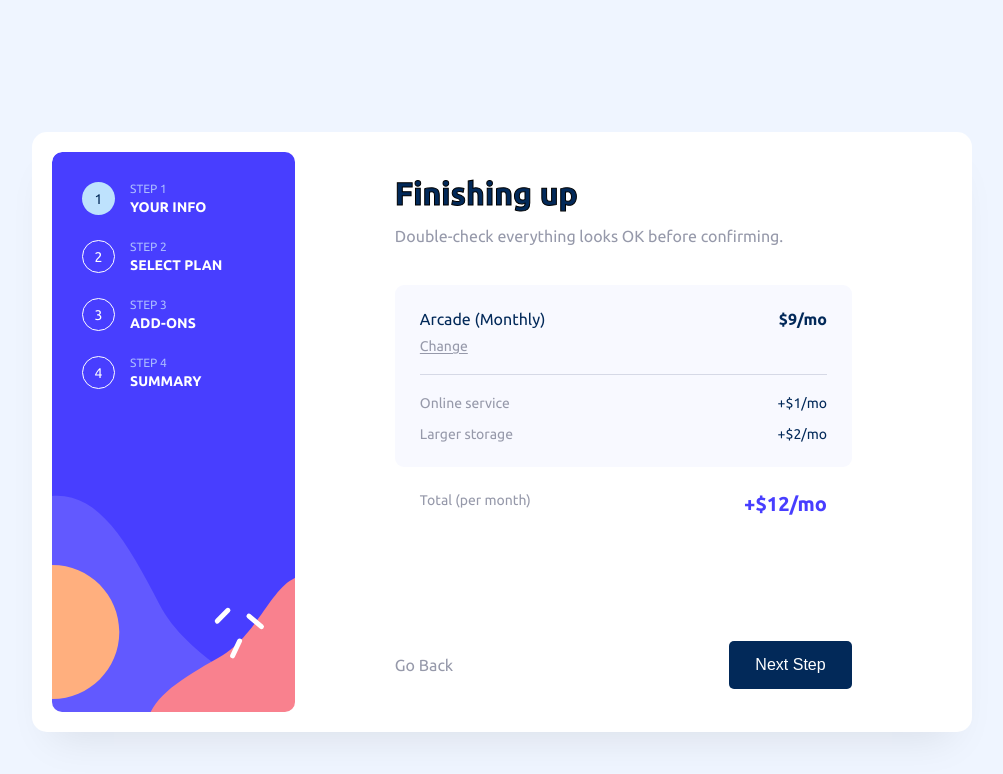
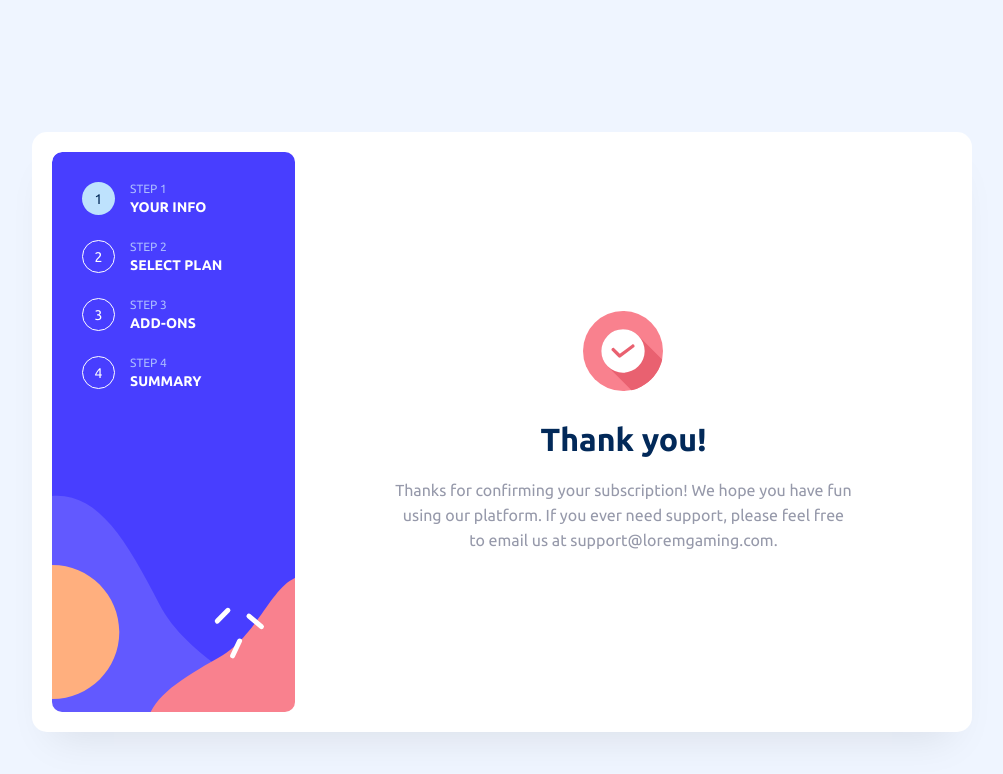
Before and after one commit to danielcalvolopez/multi-step-form, a React (Vite) app: page / in a window 1280 px wide. Shown: the top 774 px of the page, without its empty margins (138-1141 px from the left). Built offline with nearby package versions, Linux system fonts and the light colour scheme.

Commit message:
thank you step implemented

```diff
--- a/src/components/form/FormBody.jsx
+++ b/src/components/form/FormBody.jsx
@@ -2,9 +2,10 @@ import FinishingUp from "./formPages/FinishingUp";
 import PersonalInfo from "./formPages/PersonalInfo";
 import PickAddOns from "./formPages/PickAddOns";
 import SelectYourPlan from "./formPages/SelectYourPlan";
+import ThankYou from "./formPages/ThankYou";
 
 const FormBody = () => {
-  return <FinishingUp />;
+  return <ThankYou />;
 };
 
 export default FormBody;
--- a/src/components/form/formPages/ThankYou.jsx
+++ b/src/components/form/formPages/ThankYou.jsx
@@ -0,0 +1,18 @@
+import "./ThankYou.scss";
+import ThankYouLogo from "/Users/daniel/Desktop/CODE/multi-step-form/src/assets/images/icon-thank-you.svg";
+
+const ThankYou = () => {
+  return (
+    <div className="thank-you-container">
+      <img src={ThankYouLogo} />
+      <h1>Thank you!</h1>
+      <p>
+        Thanks for confirming your subscription! We hope you have fun using our
+        platform. If you ever need support, please feel free to email us at
+        support@loremgaming.com.
+      </p>
+    </div>
+  );
+};
+
+export default ThankYou;
--- /dev/null
+++ b/src/components/form/formPages/ThankYou.scss
@@ -0,0 +1,25 @@
+.thank-you-container {
+  display: flex;
+  align-items: center;
+  justify-content: center;
+  flex-direction: column;
+  gap: 20px;
+  padding: 80px 100px;
+  width: 100%;
+  height: 100%;
+
+  img {
+    margin-bottom: 10px;
+  }
+
+  h1 {
+    color: var(--Denim);
+  }
+
+  p {
+    text-align: center;
+    color: var(--Grey);
+    font-size: 16px;
+    line-height: 25px;
+  }
+}
```
